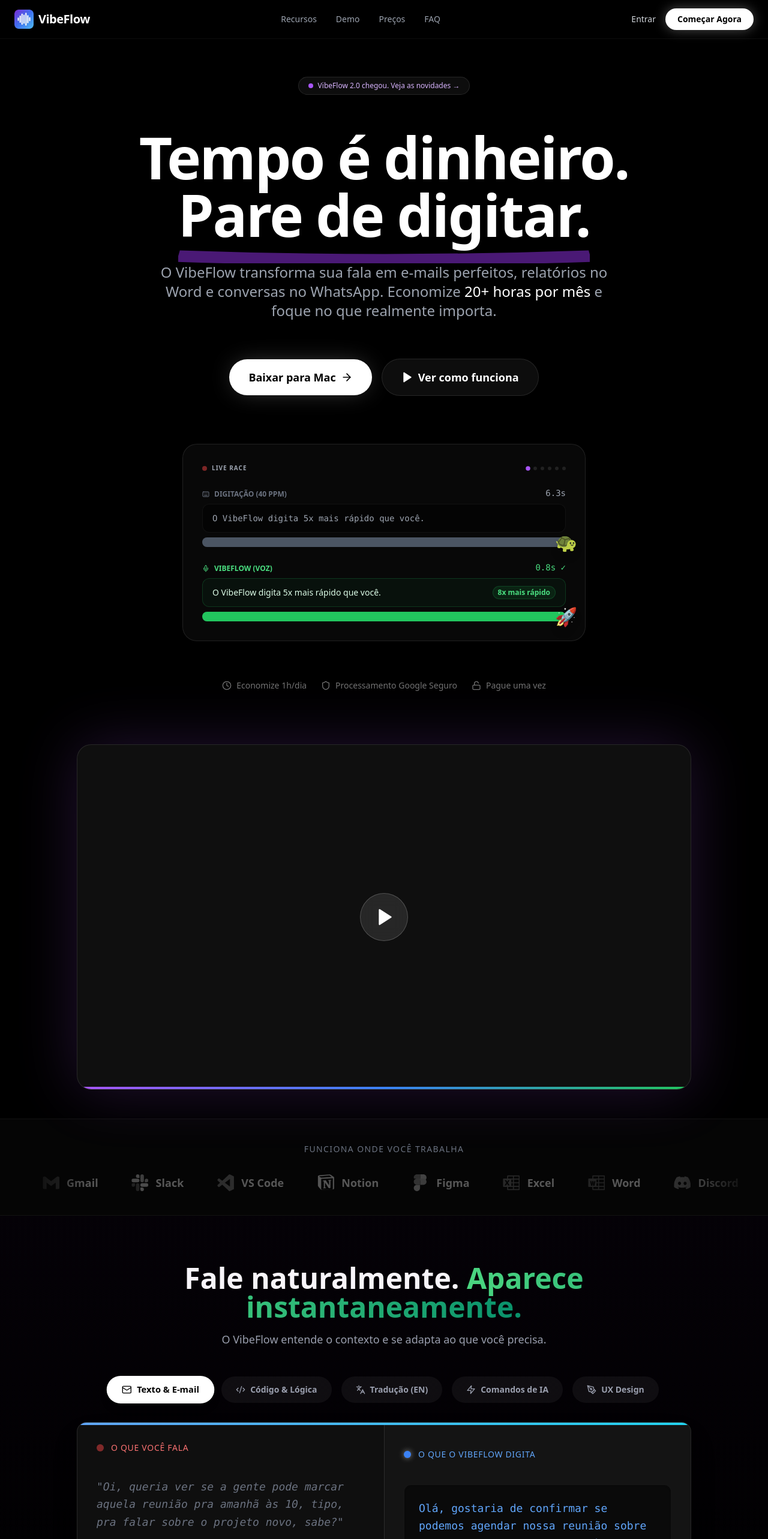
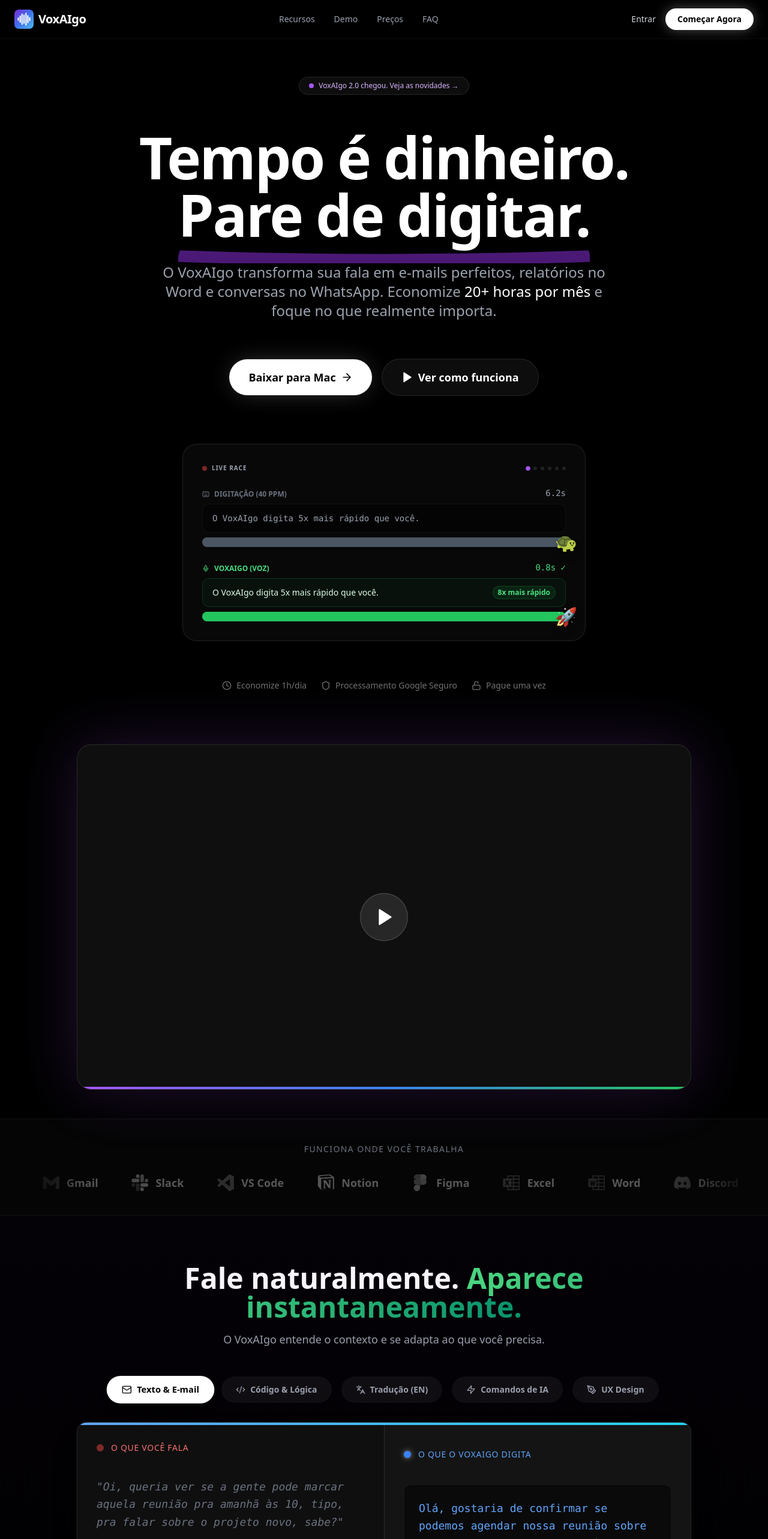
Before and after one commit to robbolivercreates/vibeflow-landing-page, a Next.js app: page / in a window 1280 px wide. Shown: the top 2566 px of the page at 60% size. Built offline with nearby package versions, Linux system fonts and the light colour scheme.

Commit message:
refactor: rename VibeFlow to VoxAIgo
- Updated all branding references across page.tsx, layout.tsx
- Updated package name in package.json and package-lock.json

```diff
--- a/app/layout.tsx
+++ b/app/layout.tsx
@@ -5,7 +5,7 @@
 const inter = Inter({ subsets: ["latin"] });
 
 export const metadata: Metadata = {
-    title: "VibeFlow - Sua voz é a ferramenta de produtividade definitiva",
+    title: "VoxAIgo - Sua voz é a ferramenta de produtividade definitiva",
     description: "Transforme fala natural em código, emails e textos perfeitos instantaneamente.",
 };
 
--- a/app/page.tsx
+++ b/app/page.tsx
@@ -80,7 +80,7 @@
             name: "Comandos de IA",
             icon: Zap,
             input: "Resuma este texto em tópicos curtos e objetivos.",
-            output: "• O VibeFlow elimina a necessidade de digitação manual.\n• Funciona nativamente em qualquer aplicativo do macOS.\n• Garante privacidade com processamento direto via Google.",
+            output: "• O VoxAIgo elimina a necessidade de digitação manual.\n• Funciona nativamente em qualquer aplicativo do macOS.\n• Garante privacidade com processamento direto via Google.",
             color: "text-amber-400",
             bg: "bg-amber-500"
         },
@@ -159,7 +159,7 @@
                     <div className="p-8 space-y-6 bg-white/[0.02] h-full flex flex-col justify-center">
                         <div className="flex items-center gap-3 mb-4">
                             <div className={`w-3 h-3 rounded-full ${tabs[activeTab].bg} shadow-[0_0_10px_rgba(255,255,255,0.5)]`}></div>
-                            <span className={`text-sm font-medium ${tabs[activeTab].color} uppercase tracking-wider`}>O que o VibeFlow digita</span>
+                            <span className={`text-sm font-medium ${tabs[activeTab].color} uppercase tracking-wider`}>O que o VoxAIgo digita</span>
                         </div>
                         <div className={`font-mono ${tabs[activeTab].color} text-lg leading-relaxed bg-black/50 p-6 rounded-xl border border-white/5 shadow-inner whitespace-pre-wrap`}>
                             {tabs[activeTab].output}
@@ -172,7 +172,7 @@
 };
 
 const persuasivePhrases = [
-    "O VibeFlow digita 5x mais rápido que você.",
+    "O VoxAIgo digita 5x mais rápido que você.",
     "Enquanto você digita, seu concorrente já respondeu.",
     "Uma hora por dia. É isso que você perde digitando.",
     "Sua voz produz 200 palavras por minuto. Seus dedos, 40.",
@@ -235,7 +235,7 @@
                 } else {
                     setVoiceText(targetText);
                     clearInterval(voiceInterval);
-                    // VibeFlow finished → show result phase
+                    // VoxAIgo finished → show result phase
                     if (!cancelled) setRacePhase("result");
                 }
             }, voiceSpeedPerChar);
@@ -324,11 +324,11 @@
                     </div>
                 </div>
 
-                {/* VibeFlow Lane */}
+                {/* VoxAIgo Lane */}
                 <div className="space-y-2">
                     <div className="flex justify-between items-end">
                         <span className="text-xs font-bold text-green-400 uppercase flex items-center gap-2">
-                            <Mic className="w-3 h-3" /> VibeFlow (Voz)
+                            <Mic className="w-3 h-3" /> VoxAIgo (Voz)
                         </span>
                         <span className="font-mono text-sm text-green-400">
                             {voiceText.length >= targetText.length
@@ -392,9 +392,9 @@
                 <div className="max-w-7xl mx-auto px-6 h-16 flex items-center justify-between">
                     <div className="flex items-center gap-2">
                         <div className="w-8 h-8 relative">
-                            <img src="/logo.png" alt="VibeFlow Logo" className="w-full h-full object-contain" />
+                            <img src="/logo.png" alt="VoxAIgo Logo" className="w-full h-full object-contain" />
                         </div>
-                        <span className="font-bold text-xl tracking-tight">VibeFlow</span>
+                        <span className="font-bold text-xl tracking-tight">VoxAIgo</span>
                     </div>
                     <div className="hidden md:flex items-center gap-8 text-sm font-medium text-gray-400">
                         <a href="#features" className="hover:text-white transition-colors">Recursos</a>
@@ -428,7 +428,7 @@
                                 <span className="animate-ping absolute inline-flex h-full w-full rounded-full bg-purple-400 opacity-75"></span>
                                 <span className="relative inline-flex rounded-full h-2 w-2 bg-purple-500"></span>
                             </span>
-                            VibeFlow 2.0 chegou. Veja as novidades &rarr;
+                            VoxAIgo 2.0 chegou. Veja as novidades &rarr;
                         </motion.div>
 
                         <motion.h1 variants={fadeIn} className="text-5xl md:text-7xl lg:text-8xl font-bold tracking-tight leading-[1.1] bg-clip-text text-transparent bg-gradient-to-b from-white via-white to-gray-400">
@@ -442,7 +442,7 @@
                         </motion.h1>
 
                         <motion.p variants={fadeIn} className="text-xl md:text-2xl text-gray-400 max-w-3xl mx-auto leading-relaxed font-light">
-                            O VibeFlow transforma sua fala em e-mails perfeitos, relatórios no Word e conversas no WhatsApp.
+                            O VoxAIgo transforma sua fala em e-mails perfeitos, relatórios no Word e conversas no WhatsApp.
                             Economize <span className="text-white font-medium">20+ horas por mês</span> e foque no que realmente importa.
                         </motion.p>
 
@@ -490,7 +490,7 @@
 
                         {/* Fake UI Overlay to make it look like app is running */}
                         <div className="absolute top-4 left-4 right-4 flex justify-between items-center opacity-0 group-hover:opacity-100 transition-opacity duration-500">
-                            <div className="bg-black/50 backdrop-blur px-3 py-1 rounded-full text-xs text-white/70 border border-white/10">VibeFlow Demo</div>
+                            <div className="bg-black/50 backdrop-blur px-3 py-1 rounded-full text-xs text-white/70 border border-white/10">VoxAIgo Demo</div>
                         </div>
                     </div>
                 </div>
@@ -605,7 +605,7 @@
                     <div className="text-center mb-12 space-y-4">
                         <h2 className="text-3xl md:text-5xl font-bold">Fale naturalmente. <span className="text-transparent bg-clip-text bg-gradient-to-r from-green-400 to-emerald-600">Aparece instantaneamente.</span></h2>
                         <p className="text-gray-400 text-lg max-w-2xl mx-auto">
-                            O VibeFlow entende o contexto e se adapta ao que você precisa.
+                            O VoxAIgo entende o contexto e se adapta ao que você precisa.
                         </p>
                     </div>
 
@@ -632,7 +632,7 @@
                             </div>
                             <h3 className="text-xl font-bold mb-3 text-white">E-mails em segundos</h3>
                             <p className="text-gray-400 leading-relaxed">
-                                Aquele e-mail longo? Dite em 30 segundos. O VibeFlow corrige, formata e deixa profissional. Recupere sua caixa de entrada.
+                                Aquele e-mail longo? Dite em 30 segundos. O VoxAIgo corrige, formata e deixa profissional. Recupere sua caixa de entrada.
                             </p>
                         </div>
 
@@ -665,7 +665,7 @@
                             </div>
                             <h3 className="text-xl font-bold mb-3 text-white">Poliglota Instantâneo</h3>
                             <p className="text-gray-400 leading-relaxed max-w-lg">
-                                Fale em sua língua nativa, e o VibeFlow digita em Inglês, Espanhol, Francês ou Japonês.
+                                Fale em sua língua nativa, e o VoxAIgo digita em Inglês, Espanhol, Francês ou Japonês.
                                 Comunique-se globalmente sem pausar para traduzir mentalmente.
                             </p>
                         </div>
@@ -692,7 +692,7 @@
                                 role: "Product Manager"
                             },
                             {
-                                quote: "Gerenciar comunidades de dev significava digitar o dia todo. A velocidade do VibeFlow me devolveu horas toda semana.",
+                                quote: "Gerenciar comunidades de dev significava digitar o dia todo. A velocidade do VoxAIgo me devolveu horas toda semana.",
                                 author: "Ana Silva",
                                 role: "DevRel"
                             },
@@ -750,7 +750,7 @@
                     {/* Free Plan */}
                     <div className="relative bg-[#0F0F0F] rounded-2xl p-8 border border-white/10 flex flex-col hover:border-white/20 transition-all duration-300">
                         <h3 className="text-2xl font-bold text-white mb-2">Grátis</h3>
-                        <p className="text-gray-500 text-sm mb-6">Perfeito para experimentar o VibeFlow</p>
+                        <p className="text-gray-500 text-sm mb-6">Perfeito para experimentar o VoxAIgo</p>
                         <div className="flex items-baseline gap-2 mb-8">
                             <span className="text-5xl font-bold text-white">R$0</span>
                             <span className="text-gray-400 text-sm">/ para sempre</span>
@@ -839,14 +839,14 @@
                         {[
                             {
                                 q: "Quanto tempo eu vou realmente economizar?",
-                                a: "A pessoa média digita 40 palavras por minuto, mas fala 150. Usando o VibeFlow para e-mails, documentos e código, nossos usuários economizam em média 20 horas por mês."
+                                a: "A pessoa média digita 40 palavras por minuto, mas fala 150. Usando o VoxAIgo para e-mails, documentos e código, nossos usuários economizam em média 20 horas por mês."
                             },
                             {
                                 q: "Funciona com meus apps?",
-                                a: "Sim. O VibeFlow funciona como uma camada em cima do sistema. Se você pode clicar e digitar, o VibeFlow funciona lá. Slack, Discord, WhatsApp, Xcode, Word, Google Docs, etc."
+                                a: "Sim. O VoxAIgo funciona como uma camada em cima do sistema. Se você pode clicar e digitar, o VoxAIgo funciona lá. Slack, Discord, WhatsApp, Xcode, Word, Google Docs, etc."
                             },
                             {
-                                q: "Como o VibeFlow me ajuda a escrever código?",
+                                q: "Como o VoxAIgo me ajuda a escrever código?",
                                 a: "O 'Code Mode' é otimizado para entender terminologia técnica e sintaxe. Você diz 'função map array user', ele digita 'users.map((user) => ...)' corretamente."
                             },
                             {
@@ -855,7 +855,7 @@
                             },
                             {
                                 q: "Meus dados são privados?",
-                                a: "Sim, 100%. O VibeFlow processa sua fala usando tecnologia Google segura. A conexão é feita diretamente do seu Mac para o Google, sem passar por nossos servidores. Seus dados são seus."
+                                a: "Sim, 100%. O VoxAIgo processa sua fala usando tecnologia Google segura. A conexão é feita diretamente do seu Mac para o Google, sem passar por nossos servidores. Seus dados são seus."
                             }
                         ].map((faq, i) => (
                             <div key={i} className="border border-white/10 rounded-lg overflow-hidden bg-white/5">
@@ -882,16 +882,16 @@
                 <div className="max-w-7xl mx-auto px-6 flex flex-col md:flex-row justify-between items-center gap-6">
                     <div className="flex items-center gap-2">
                         <div className="w-6 h-6 relative">
-                            <img src="/logo.png" alt="VibeFlow Logo" className="w-full h-full object-contain" />
+                            <img src="/logo.png" alt="VoxAIgo Logo" className="w-full h-full object-contain" />
                         </div>
-                        <span className="font-bold text-white">VibeFlow</span>
+                        <span className="font-bold text-white">VoxAIgo</span>
                     </div>
                     <div className="flex gap-6">
                         <a href="#" className="hover:text-white transition-colors">Termos</a>
                         <a href="#" className="hover:text-white transition-colors">Privacidade</a>
                         <a href="#" className="hover:text-white transition-colors">Twitter</a>
                     </div>
-                    <p>© 2026 VibeFlow. Feito com ❤️ por Robson Oliveira.</p>
+                    <p>© 2026 VoxAIgo. Feito com ❤️ por Robson Oliveira.</p>
                 </div>
             </footer>
         </div>
--- a/package.json
+++ b/package.json
@@ -1,5 +1,5 @@
 {
-  "name": "vibeflow-lp",
+  "name": "voxaigo-lp",
   "version": "0.1.0",
   "private": true,
   "scripts": {
```
Also changed, not shown: 1 other file (tests, documents, lock files or other folders).
